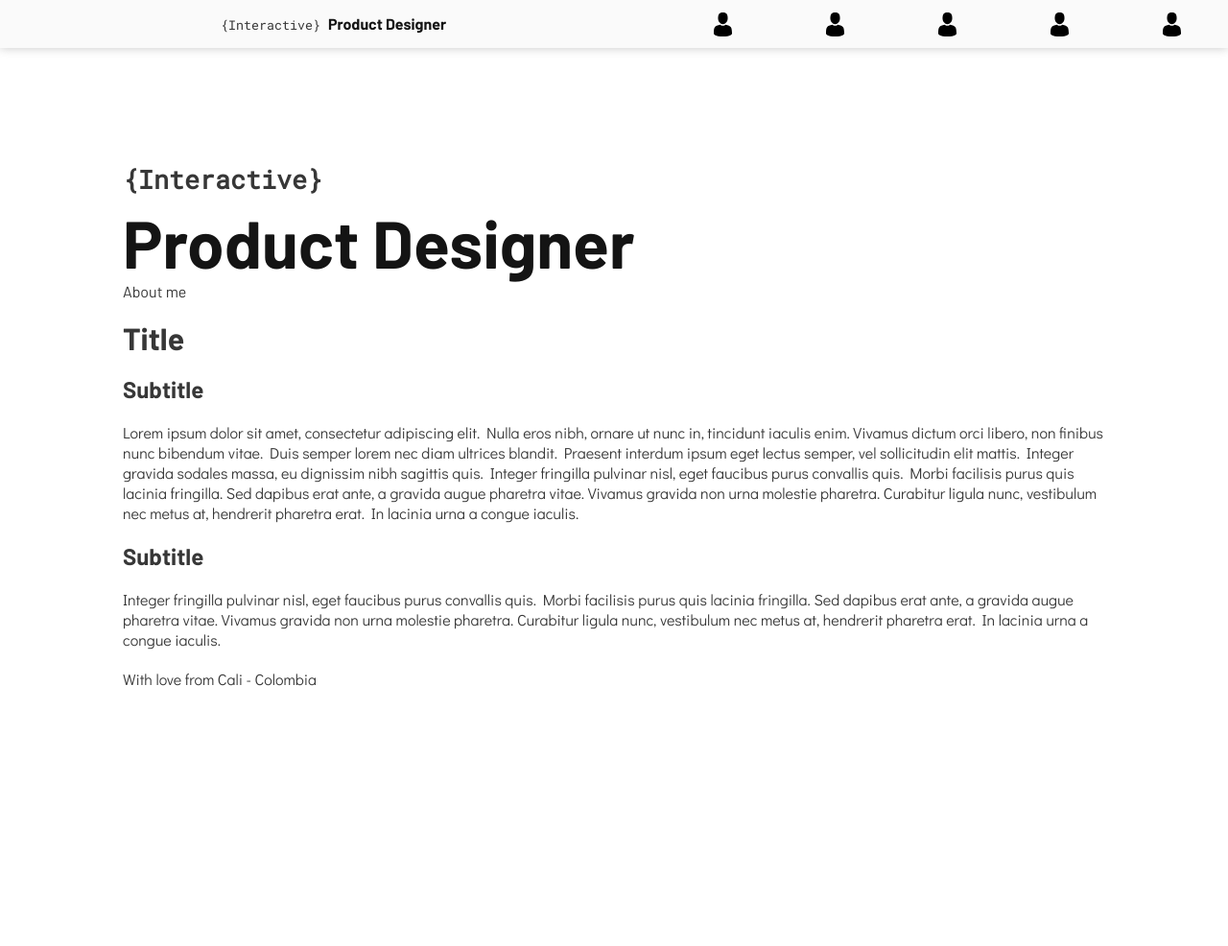
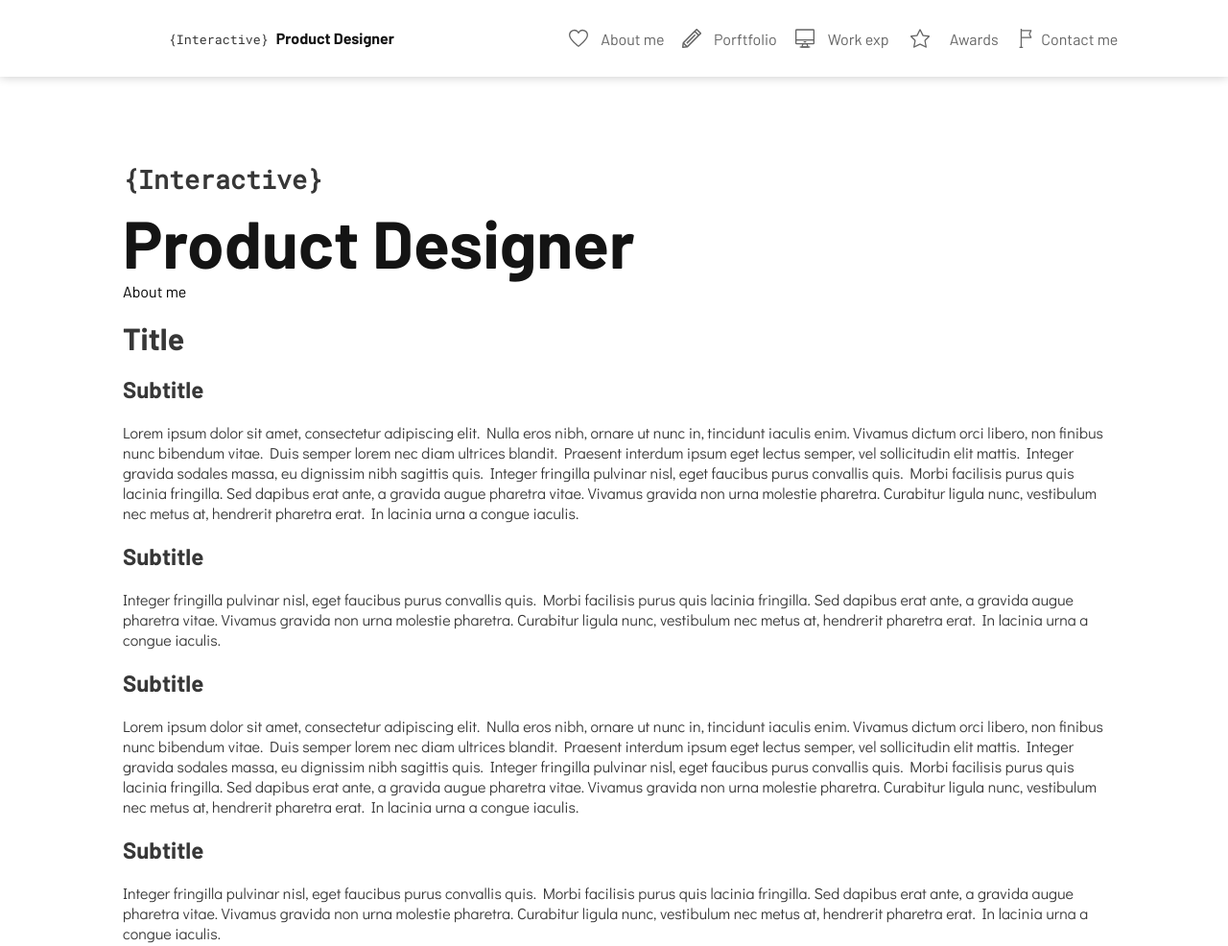
Before and after one commit to DavidGiraldoDesign/Personal-web-site, a plain HTML site: page public/index.html in a window 1280 px wide. Shown: the top 986 px of the page at 96% size. Before the commit the page ends 866 px from the top, so only its background shows below. Drawn offline with Linux system fonts and the light colour scheme; a web font is replaced by a local one.

Commit message:
Add tittle to each menuButton

```diff
--- a/public/index.html
+++ b/public/index.html
@@ -61,6 +61,25 @@
           non urna molestie pharetra. Curabitur ligula nunc, vestibulum nec metus at, hendrerit pharetra erat. In lacinia
           urna a congue iaculis.
         </p>
+        <h4 class = "row">Subtitle</h4>
+        <p class = "row">
+          Lorem ipsum dolor sit amet, consectetur adipiscing elit. Nulla eros nibh, ornare ut nunc in, tincidunt iaculis
+          enim. Vivamus dictum orci libero, non finibus nunc bibendum vitae. Duis semper lorem nec diam ultrices blandit.
+          Praesent interdum ipsum eget lectus semper, vel sollicitudin elit mattis. Integer gravida sodales massa, eu
+          dignissim nibh sagittis quis. Integer fringilla pulvinar nisl, eget faucibus purus convallis quis. Morbi
+          facilisis purus quis lacinia fringilla. Sed dapibus erat ante, a gravida augue pharetra vitae. Vivamus gravida
+          non urna molestie pharetra. Curabitur ligula nunc, vestibulum nec metus at, hendrerit pharetra erat. In lacinia
+          urna a congue iaculis.
+        </p>
+
+        <h4 class = "row">Subtitle</h4>
+
+        <p class = "row">
+            Integer fringilla pulvinar nisl, eget faucibus purus convallis quis. Morbi
+            facilisis purus quis lacinia fringilla. Sed dapibus erat ante, a gravida augue pharetra vitae. Vivamus gravida
+            non urna molestie pharetra. Curabitur ligula nunc, vestibulum nec metus at, hendrerit pharetra erat. In lacinia
+            urna a congue iaculis.
+          </p>
 
       <footer class="row">
         <p>With love from Cali - Colombia</p>
--- a/public/scripts/svg.js
+++ b/public/scripts/svg.js
@@ -1,50 +1,69 @@
 let svg = {
 
     getAboutMe: function () {
-        let div = document.createElement('button');
+        let div = document.createElement('div');
         div.id = 'about';
-        div.className = "menuButtonElement"
+        div.className = "menuSectionButton"
+
         div.innerHTML = `
-
-                <svg version="1.1" id="Capa_1" xmlns="http://www.w3.org/2000/svg" xmlns:xlink="http://www.w3.org/1999/xlink" x="0px" y="0px"
-                viewBox="0 0 350 350">
-                    <g>
-                    <path d="M175,171.173c38.914,0,70.463-38.318,70.463-85.586C245.463,38.318,235.105,0,175,0s-70.465,38.318-70.465,85.587
-                        C104.535,132.855,136.084,171.173,175,171.173z"/>
-                    <path d="M41.909,301.853C41.897,298.971,41.885,301.041,41.909,301.853L41.909,301.853z"/>
-                    <path d="M308.085,304.104C308.123,303.315,308.098,298.63,308.085,304.104L308.085,304.104z"/>
-                    <path d="M307.935,298.397c-1.305-82.342-12.059-105.805-94.352-120.657c0,0-11.584,14.761-38.584,14.761
-                        s-38.586-14.761-38.586-14.761c-81.395,14.69-92.803,37.805-94.303,117.982c-0.123,6.547-0.18,6.891-0.202,6.131
-                        c0.005,1.424,0.011,4.058,0.011,8.651c0,0,19.592,39.496,133.08,39.496c113.486,0,133.08-39.496,133.08-39.496
-                        c0-2.951,0.002-5.003,0.005-6.399C308.062,304.575,308.018,303.664,307.935,298.397z"/>
-                    </g>
-                </svg>
-
+                <div class="menuButtonElement">
+                <svg xmlns="http://www.w3.org/2000/svg" viewBox="0 0 30 27.23"><title>a_1</title><g id="321d018e-0e37-4d90-a040-c4a39a891963" data-name="Capa 2"><g id="6919d9a3-371e-4cb2-9c51-111ea1a8c32e" data-name="Layer 1"><path d="M15,27.23l-.58-.42C13.83,26.39,0,16.42,0,8.5A8.49,8.49,0,0,1,15,3,8.49,8.49,0,0,1,30,8.5c0,7.92-13.83,17.89-14.42,18.31ZM8.5,2A6.51,6.51,0,0,0,2,8.5C2,14,10.89,21.7,15,24.76,19.11,21.7,28,14,28,8.5A6.5,6.5,0,0,0,15.87,5.27L15,6.77l-.87-1.51A6.52,6.52,0,0,0,8.5,2Z"/></g></g></svg>
+                </div>
+                <h2 class = "menuSectionTitle">About me</h2>
              `
         return div;
+
     },
     getPortfolio: function () {
         let div = document.createElement('div');
         div.id = 'port';
-        div.innerHTML = `<svg xmlns="http://www.w3.org/2000/svg" viewBox="0 0 100 100"><defs><style>.cls-1{fill:red;}.cls-2{fill:#fff;}</style></defs><title>Recurso 2</title><g id="Capa_2" data-name="Capa 2"><g id="Capa_1-2" data-name="Capa 1"><circle class="cls-1" cx="50" cy="50" r="49.5"/><path class="cls-2" d="M50,1A49,49,0,1,1,1,50,49.05,49.05,0,0,1,50,1m0-1a50,50,0,1,0,50,50A50,50,0,0,0,50,0Z"/></g></g></svg>`
+        div.className = "menuSectionButton"
+
+        div.innerHTML = `
+                                <div class="menuButtonElement">
+                                <svg xmlns="http://www.w3.org/2000/svg" viewBox="0 0 27.3 27.29"><title>Recurso 4</title><g id="ce0d3807-bcbf-4954-abb3-bb80c4138fa4" data-name="Capa 2"><g id="7cb9a06a-b6e8-49f1-b261-df51f694aedf" data-name="Layer 1"><rect x="4.14" y="13.65" width="17" height="2" transform="translate(-6.66 13.23) rotate(-45)"/><path d="M26.92,5.6,21.69.37a1.33,1.33,0,0,0-1.84,0L17.44,2.77a1.25,1.25,0,0,0-.17.26A1.18,1.18,0,0,0,17,3.2L1.18,19a2,2,0,0,0-.53,1.11L0,25.91a1.25,1.25,0,0,0,.31,1,1.24,1.24,0,0,0,.92.41l5.91-.65a2,2,0,0,0,1.1-.53L24.09,10.27a1.24,1.24,0,0,0,.17-.25,1.28,1.28,0,0,0,.26-.17l2.4-2.4a1.3,1.3,0,0,0,0-1.84ZM2.42,22.11l2.73,2.73-3.06.34Zm4.5,2.54H6.87l.46-.46L3.09,20,17.94,5.11l4.24,4.24ZM23.6,7.93,19.35,3.69l1.41-1.41L25,6.52Z"/></g></g></svg>
+                                </div>
+                                <h2 class = "menuSectionTitle">Porftfolio</h2>
+                             `
         return div;
     },
     getWorkExp: function () {
         let div = document.createElement('div');
         div.id = 'exp';
-        div.innerHTML = `<svg xmlns="http://www.w3.org/2000/svg" viewBox="0 0 111.96 106.48"><defs><style>.cls-1{fill:red;}.cls-2{fill:#fff;}</style></defs><title>Recurso 3</title><g id="Capa_2" data-name="Capa 2"><g id="Capa_1-2" data-name="Capa 1"><polygon class="cls-1" points="55.98 87.73 22.05 105.57 28.53 67.78 1.07 41.02 39.01 35.51 55.98 1.13 72.95 35.51 110.89 41.02 83.43 67.78 89.91 105.57 55.98 87.73"/><path class="cls-2" d="M56,2.26l16.4,33.23.23.47.52.08,36.68,5.33L83.27,67.24l-.38.37.09.51,6.27,36.53L56.44,87.41,56,87.16l-.47.25-32.8,17.24L29,68.12l.08-.51-.37-.37L2.15,41.37,38.82,36l.53-.08.23-.47L56,2.26M56,0,38.68,35.05,0,40.67,28,68l-6.61,38.53L56,88.29l34.6,18.19L84,68l28-27.28L73.28,35.05,56,0Z"/></g></g></svg>}`
+        div.className = "menuSectionButton"
+
+        div.innerHTML = `
+                        <div class="menuButtonElement">
+                        <svg xmlns="http://www.w3.org/2000/svg" viewBox="0 0 30 29"><title>b</title><g id="9c930833-c3a9-461d-afc2-f64d7361b6c6" data-name="Capa 2"><g id="f3853111-55b6-49ea-9561-c12ec56982f4" data-name="Layer 1"><path d="M28,24H2a2,2,0,0,1-2-2V2A2,2,0,0,1,2,0H28a2,2,0,0,1,2,2V22A2,2,0,0,1,28,24Zm0-2v0ZM2,2V22H28V2Z"/><rect x="1" y="16" width="28" height="2"/><path d="M21,29H9l2.18-7h7.7Zm-9.33-2h6.62l-.93-3H12.63Z"/><rect x="7" y="27" width="16" height="2"/><rect x="13" y="19" width="4" height="2"/></g></g></svg>
+                        </div>
+                        <h2 class = "menuSectionTitle">Work exp</h2>
+                     `
         return div;
     },
     getAwards: function () {
         let div = document.createElement('div');
         div.id = 'awar';
-        div.innerHTML = `<svg xmlns="http://www.w3.org/2000/svg" viewBox="0 0 113.81 98.56"><defs><style>.cls-1{fill:red;}.cls-2{fill:#fff;}</style></defs><title>Recurso 4</title><g id="Capa_2" data-name="Capa 2"><g id="Capa_1-2" data-name="Capa 1"><polygon class="cls-1" points="28.74 98.06 0.58 49.28 28.74 0.5 85.07 0.5 113.23 49.28 85.07 98.06 28.74 98.06"/><path class="cls-2" d="M84.78,1l27.87,48.28L84.78,97.56H29L1.15,49.28,29,1H84.78m.58-1H28.45L0,49.28,28.45,98.56H85.36l28.45-49.28L85.36,0Z"/></g></g></svg>`
+        div.className = "menuSectionButton"
+
+        div.innerHTML = `
+                        <div class="menuButtonElement">
+                        <svg xmlns="http://www.w3.org/2000/svg" viewBox="0 0 31.52 30.56"><title>Recurso 5</title><g id="1bf36cc4-ecd5-4290-a9ee-c59946621802" data-name="Capa 2"><g id="4e25de9d-074b-453b-b2ae-614b3e87b3cf" data-name="Layer 1"><path d="M25.49,30.56a1.39,1.39,0,0,1-.62-.15l-9.11-4.55L6.65,30.41a1.39,1.39,0,0,1-.62.15H6a1.18,1.18,0,0,1-.91-.42,1.29,1.29,0,0,1-.26-1.08l1.82-10L.41,12.8a1.24,1.24,0,0,1-.34-1.31,1.24,1.24,0,0,1,1.09-.8l9-.9L14.64.74a1.22,1.22,0,0,1,2.24,0l4.55,9.11,8.93.85a1.2,1.2,0,0,1,.75,2.11l-6.29,6.29,1.83,10a1.28,1.28,0,0,1-.26,1.07A1.18,1.18,0,0,1,25.49,30.56Zm-9.73-6.69a2,2,0,0,1,.89.2l7.76,3.88-1.55-8.54a2.06,2.06,0,0,1,.54-1.73l5.15-5.15-7.4-.74a2,2,0,0,1-1.52-1L15.76,3l-3.88,7.76a2,2,0,0,1-1.52,1L3,12.52l5.15,5.15a2.06,2.06,0,0,1,.54,1.73L7.1,27.95l7.76-3.88A2,2,0,0,1,15.76,23.87Z"/></g></g></svg>
+                        </div>
+                        <h2 class = "menuSectionTitle">Awards</h2>
+                     `
         return div;
     },
     getContact: function () {
         let div = document.createElement('div');
         div.id = 'cont';
-        div.innerHTML = `<svg xmlns="http://www.w3.org/2000/svg" viewBox="0 0 115.47 100"><defs><style>.cls-1{fill:red;}.cls-2{fill:#fff;}</style></defs><title>Recurso 5</title><g id="Capa_2" data-name="Capa 2"><g id="Capa_1-2" data-name="Capa 1"><polygon class="cls-1" points="0.87 99.5 57.73 1 114.6 99.5 0.87 99.5"/><path class="cls-2" d="M57.73,2l56,97H1.73l56-97m0-2L0,100H115.47L57.73,0Z"/></g></g></svg>`
+        div.className = "menuSectionButton"
+
+        div.innerHTML = `
+                        <div class="menuButtonElement">
+                        <svg xmlns="http://www.w3.org/2000/svg" viewBox="0 0 21.1 33"><title>Recurso 6</title><g id="03b4b4cc-b5b6-4c89-9a47-1e87e173ec32" data-name="Capa 2"><g id="f5206d6d-9465-44dd-9791-40b9918c949a" data-name="Layer 1"><path d="M18.12,9l2.73-5.46a1.06,1.06,0,0,0,0-1L20.46,2H4V0H2V31H0v2H6V31H4V16H19.9a1.06,1.06,0,0,0,.91-.5L21.1,15ZM4,14V4H18.38L16.15,8.46a1.22,1.22,0,0,0,0,1.07L18.38,14Z"/></g></g></svg>
+                        </div>
+                        <h2 class = "menuSectionTitle">Contact me</h2>
+                     `
         return div;
     }
 
--- a/public/scripts/view.js
+++ b/public/scripts/view.js
@@ -8,16 +8,18 @@ let view = {
         div.className='row col-12 col-m-12 col-s-12';
         div.innerHTML=`
                         <!--div id="logo">Logo</div-->
-                        <div  id="myPortfolio"><h1><span>{Interactive} </span> Product Designer</h1></div>
-                        <div  id="menuButtonsContainer"></div>
+                        <div class="col-4 col-m-6 col-s-12"     id="myPortfolioHeader"><h1><span>{Interactive} </span> Product Designer</h1></div>
+                        <div  class="col-4 col-m-5 col-s-12"  id="menuButtonsContainer">
+
+                        </div>
 
                         `;
 
         div.querySelector('#menuButtonsContainer').appendChild(svg.getAboutMe());
-        div.querySelector('#menuButtonsContainer').appendChild(svg.getAboutMe());
-        div.querySelector('#menuButtonsContainer').appendChild(svg.getAboutMe());
-        div.querySelector('#menuButtonsContainer').appendChild(svg.getAboutMe());
-        div.querySelector('#menuButtonsContainer').appendChild(svg.getAboutMe());
+        div.querySelector('#menuButtonsContainer').appendChild(svg.getPortfolio());
+        div.querySelector('#menuButtonsContainer').appendChild(svg.getWorkExp());
+        div.querySelector('#menuButtonsContainer').appendChild(svg.getAwards());
+        div.querySelector('#menuButtonsContainer').appendChild(svg.getContact());
 
 
         return div;
--- a/public/styles/main_style.css
+++ b/public/styles/main_style.css
@@ -2,11 +2,24 @@
   box-sizing: border-box;
   margin: 0px;
   padding: 0px;
+  -webkit-touch-callout: none;
+  /* iOS Safari */
+  -webkit-user-select: none;
+  /* Chrome/Safari/Opera */
+  -khtml-user-select: none;
+  /* Konqueror */
+  -moz-user-select: none;
+  /* Firefox */
+  -ms-user-select: none;
+  /* Internet Explorer/Edge */
+  user-select: none;
+  /* Non-prefixed version, currently supported by any browser but < IE9 */
+  /*  */
 }
 
-body::-webkit-scrollbar {
+/*body::-webkit-scrollbar {
   display: none;
-}
+}*/
 
 /*-----------------------------------------------*/
 h1{
@@ -22,7 +35,7 @@ h1{
 h2{
   font-family: 'Barlow', sans-serif;
   font-weight: lighter;
-  color: rgb(55, 55, 55);
+
 }
 
 h3{
@@ -74,6 +87,7 @@ p{
 
 @media only screen and (min-width: 300px) {
 
+
   .col-s-1 {width: 8.33%;}
   .col-s-2 {width: 16.66%;}
   .col-s-3 {width: 25%;}
@@ -95,6 +109,7 @@ p{
 
   #root{
     margin: 5%;
+
   }
 
   .col-m-1 {width: 8.33%;}
--- a/public/styles/menu_bar_style.css
+++ b/public/styles/menu_bar_style.css
@@ -1,15 +1,33 @@
 #menuComponent {
     position: fixed;
     margin: 0px;
-
     display: flex;
     justify-content: space-around;
     align-items: stretch;
     -webkit-align-items: stretch;
     /* Safari 7.0+ */
+    box-shadow: 0px 0px 10px #c7c7c7;
+    background: white;
+}
 
-    box-shadow: 0px 0px 10px #c7c7c7;
+@media only screen and (min-width: 300px) {
 
+}
+
+@media only screen and (min-width: 1200px) {
+    /* For tablets: */
+    #menuButtonsContainer {
+        /*background: blue;*/
+        margin-right: 8.33%;
+    }
+
+}
+
+@media only screen and (min-width: 1500px) {
+    #menuButtonsContainer {
+        /*background: red;*/
+        margin-right: 16.66%;
+    }
 }
 
 @media only screen and (orientation: portrait) {
@@ -17,45 +35,40 @@
         width: 100%;
         bottom: 0px;
         height: 50px;
-
+    }
+    .menuSectionTitle {
+        display: none;
+    }
+    #myPortfolioHeader {
+        display: none;
     }
 
-    #myPortfolio {
-        display: none;
-    }
 }
 
 @media only screen and (orientation: landscape) {
-
     #menuComponent {
         top: 0px;
-        height: 50px;
-
+        height: 80px;
     }
-
-    #myPortfolio {
+    #myPortfolioHeader {
         flex-grow: 1;
         height: 100%;
         margin: 0px;
         padding: 0px;
-
         display: flex;
         justify-content: space-around;
         /*align-items: stretch;*/
         -webkit-align-items: center;
         /* Safari 7.0+ */
         align-items: center;
-        background-color: hsl(0, 0%, 98%);
     }
-
-    #myPortfolio h1 {
+    #myPortfolioHeader h1 {
         font-family: 'Barlow', sans-serif;
         font-size: 12pt;
         font-weight: bold;
         color: rgb(20, 20, 20);
     }
-
-    #myPortfolio span {
+    #myPortfolioHeader span {
         font-family: 'Roboto Mono', monospace;
         font-size: 10pt;
         font-weight: lighter;
@@ -66,34 +79,63 @@
 #menuButtonsContainer {
     flex-grow: 1;
     height: 100%;
-    margin: 0px;
     padding: 0px;
+    display: flex;
+    justify-content: space-between;
+    /*align-items: stretch;*/
+    -webkit-align-items: center;
+    /* Safari 7.0+ */
+    align-items: center;
+    text-align: center;
+}
 
+.menuSectionButton {
+    width: 100%;
+    height: 100%;
     display: flex;
     justify-content: space-around;
     /*align-items: stretch;*/
     -webkit-align-items: center;
     /* Safari 7.0+ */
     align-items: center;
-    background-color: hsl(0, 0%, 98%);
+    background: none;
+}
+
+.menuSectionTitle {
+    text-align: center;
+    margin-right: 5px;
+    color:rgb(100,100,100);
 }
 
 .menuButtonElement {
-    background-color: hsl(0, 0%, 98%);
 
-    width: 25px;
-    height: 25px;
-
+    width: 20px;
+    height: 20px;
     text-decoration: none;
     cursor: pointer;
     outline: none;
     border: none;
     position: inherit;
+    background: none;
 }
 
 .menuButtonElement svg {
+    background: none;
+    fill: rgb(100,100,100);
+    position: inherit;
+    height: 100%;
     width: 100%;
-    height: auto;
-    position: inherit;
+    left: 0;
+    top: 0;
+}
 
+
+
+/*__________________________________________*/
+
+.menuSectionButton:hover {
+    background: #ff0030;
+    cursor: pointer;
+    fill: white;
+    color: white;
 }
```
